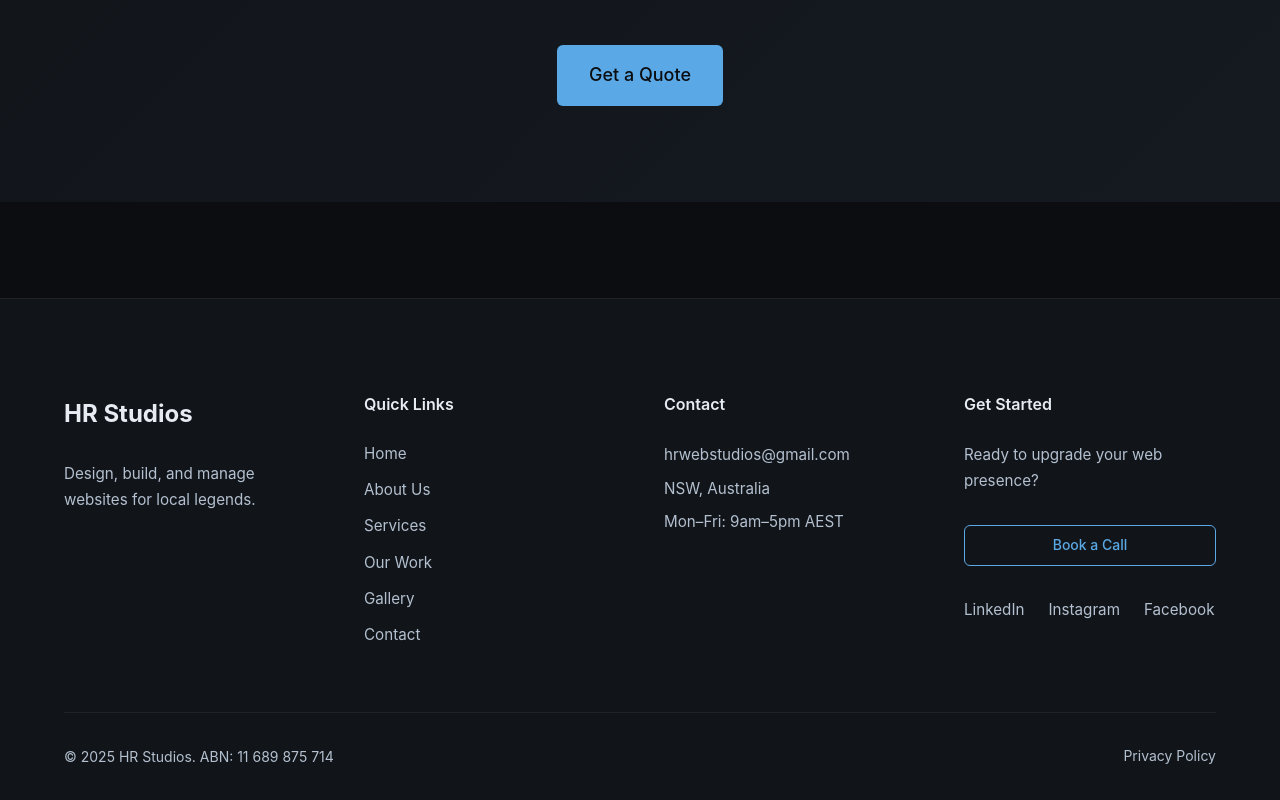
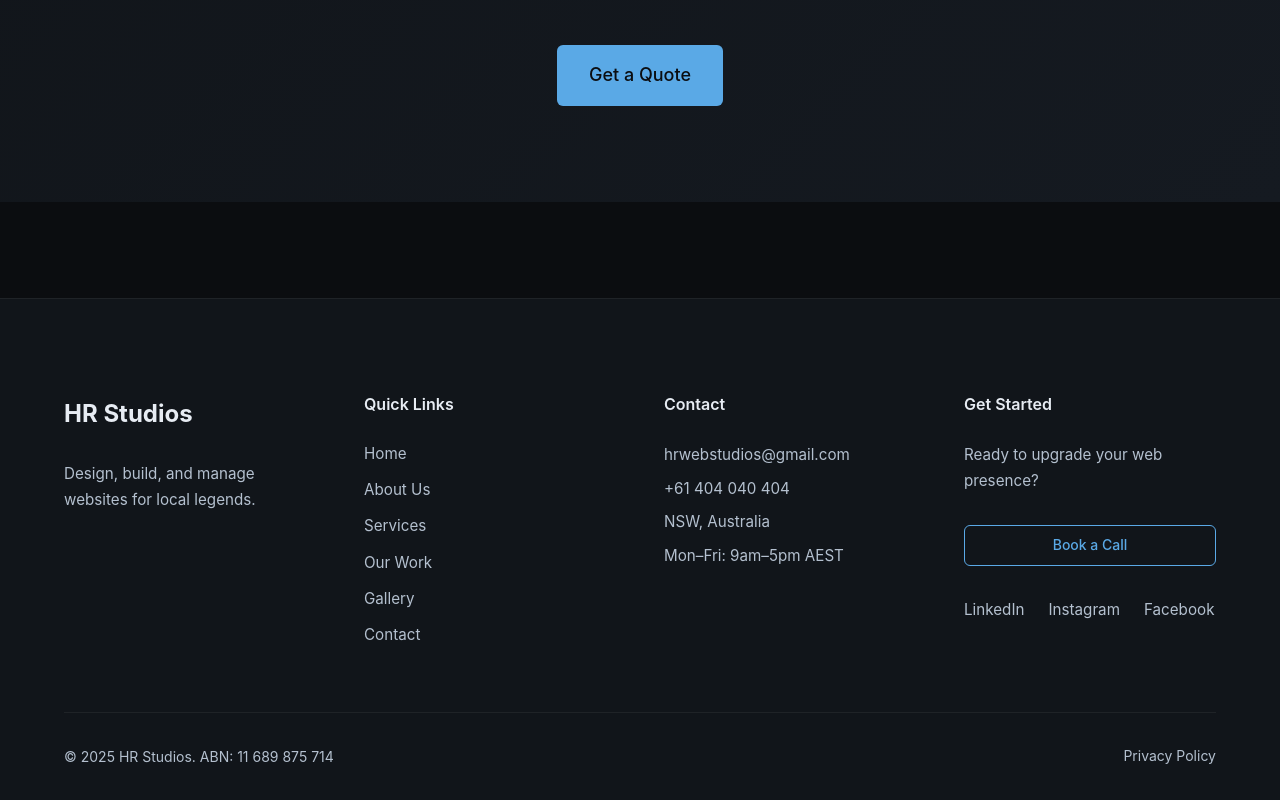
Before and after one commit to MrCurlyHead/hrwebstudios, a Next.js app: page / in a window 1280 px wide. Shown: the part 3866-4666 px from the top of the page. Built offline with nearby package versions, Linux system fonts and the light colour scheme.

Commit message:
our page

```diff
--- a/site-settings.ts
+++ b/site-settings.ts
@@ -7,6 +7,7 @@ export const siteSettings = {
   contact: {
     email: "hrwebstudios@gmail.com",
     address: "NSW, Australia",
+    phone: "+61 404 040 404",
     hours: "Mon–Fri: 9am–5pm AEST",
     areaServed: "Australia-wide",
   },
```
